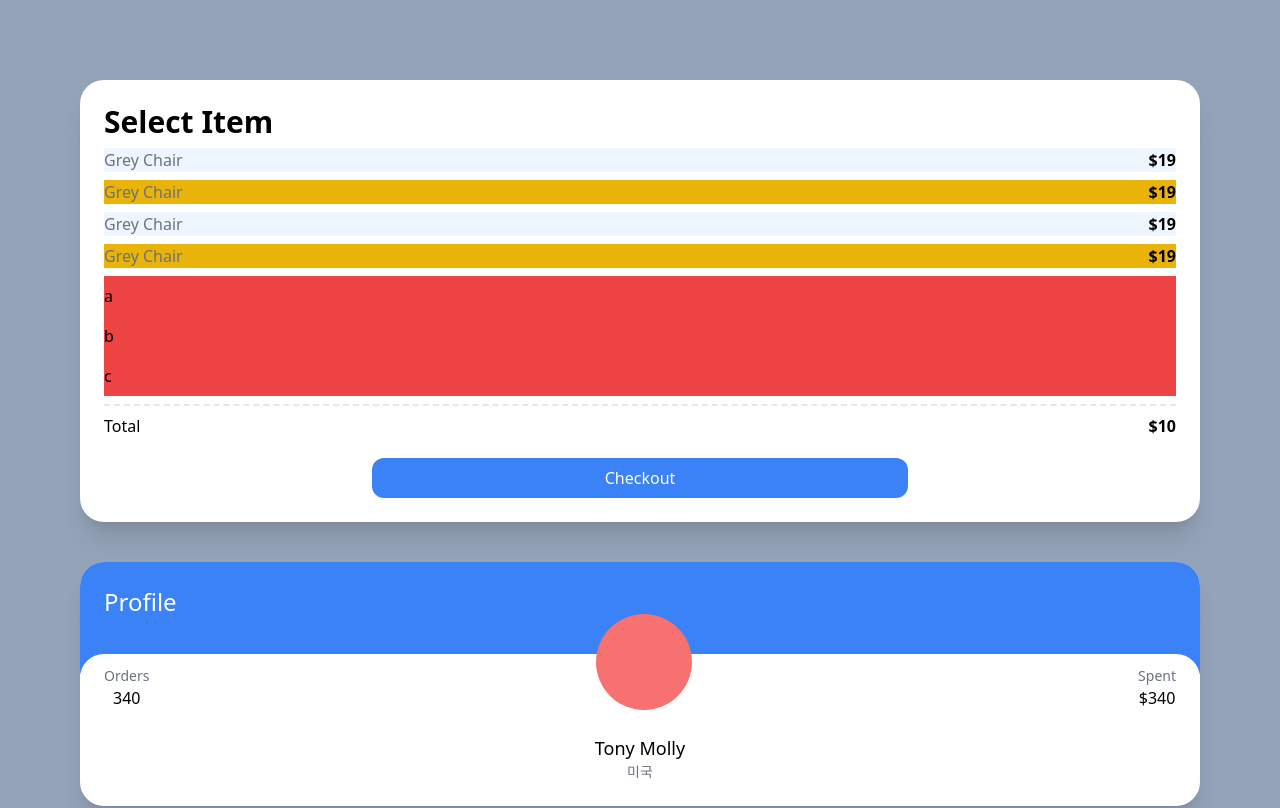
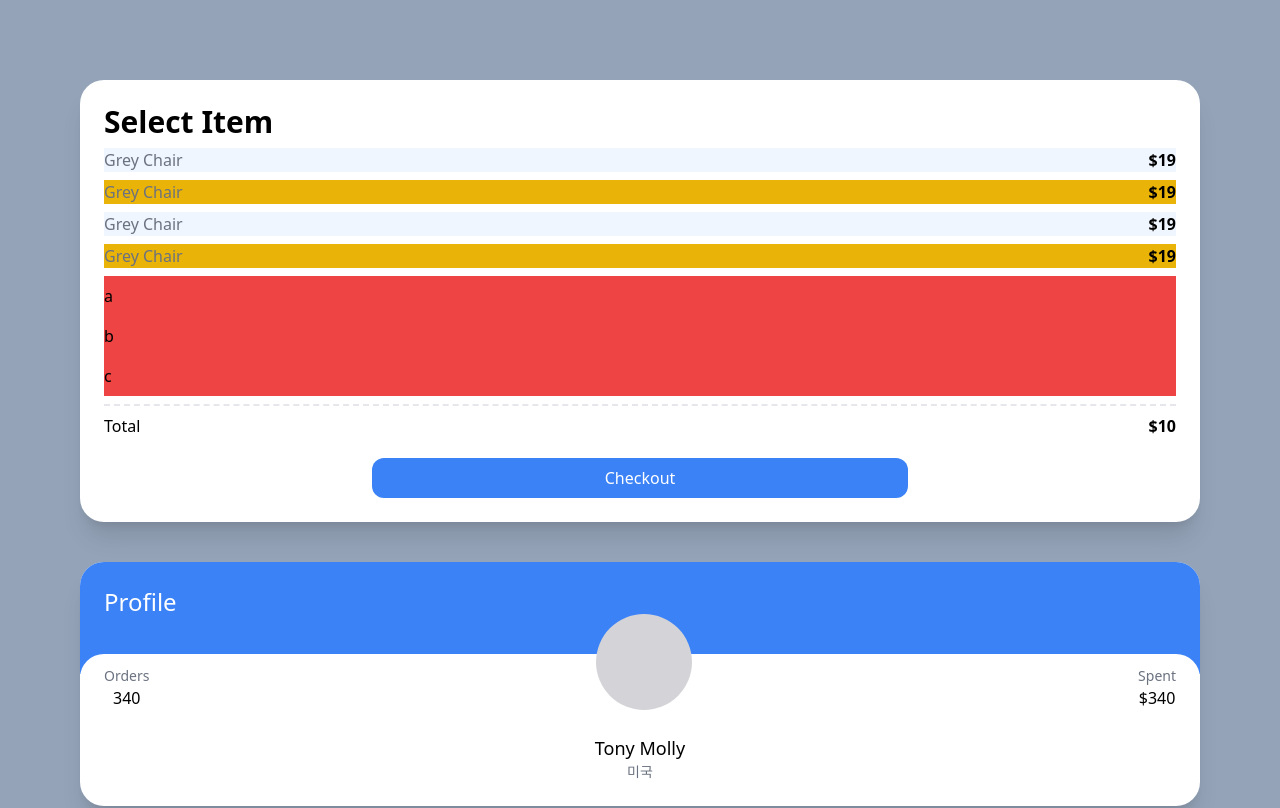
Before and after one commit to lgj9172/carrot-market, a Next.js app: page / in a window 1280 px wide. Shown: the top 808 px of the page. Built offline with nearby package versions, Linux system fonts and the light colour scheme.

Commit message:
add: modifiers for forms

```diff
--- a/pages/index.tsx
+++ b/pages/index.tsx
@@ -31,7 +31,7 @@ const Home: NextPage = () => {
           Checkout
         </button>
       </div>
-      <div className="bg-white overflow-hidden rounded-3xl shadow-xl">
+      <div className="bg-white overflow-hidden rounded-3xl shadow-xl group">
         <div className="bg-blue-500 p-6 pb-14">
           <span className="text-white text-2xl">Profile</span>
         </div>
@@ -41,7 +41,7 @@ const Home: NextPage = () => {
               <span className="text-sm text-gray-500">Orders</span>
               <span className="font-medium">340</span>
             </div>
-            <div className="h-24 w-24 bg-red-400 rounded-full" />
+            <div className="h-24 w-24 bg-zinc-300 rounded-full group-hover:bg-red-300 transition-colors" />
             <div className="flex flex-col items-center">
               <span className="text-sm text-gray-500">Spent</span>
               <span className="font-medium">$340</span>
```
